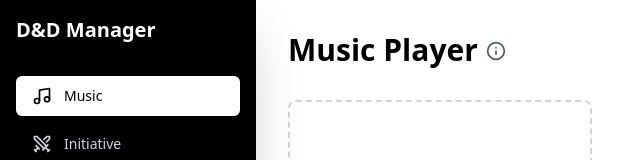
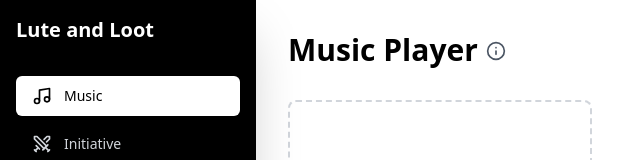
Before and after one commit to josewenzel/dnd-manager, a Next.js app: page / in a window 1280 px wide. Shown: the top 160 px of the page, without its empty margins (0-640 px from the left). Built offline with nearby package versions, Linux system fonts and the light colour scheme.

Commit message:
Rebrand app from 'D&D Manager' to 'Lute and Loot'

```diff
--- a/app/layout.tsx
+++ b/app/layout.tsx
@@ -3,7 +3,7 @@
 import "./globals.css";
 
 export const metadata: Metadata = {
-  title: "D&D Manager",
+  title: "Lute and Loot",
   description: "Manage your D&D sessions",
 };
 
--- a/components/layout/sidebar.tsx
+++ b/components/layout/sidebar.tsx
@@ -39,7 +39,7 @@
   return (
     <>
       <div className="md:hidden fixed top-0 left-0 right-0 bg-black p-4 flex items-center justify-between shadow-lg z-50">
-        <h1 className="text-xl font-bold text-white">D&D Manager</h1>
+        <h1 className="text-xl font-bold text-white">Lute and Loot</h1>
         <button
           onClick={() => setIsOpen(!isOpen)}
           className="text-white p-2"
@@ -73,7 +73,7 @@
         `}
       >
         <div className="mb-8 hidden md:block">
-          <h1 className="text-xl font-bold text-white">D&D Manager</h1>
+          <h1 className="text-xl font-bold text-white">Lute and Loot</h1>
         </div>
 
         <nav className="flex-1 space-y-2">
--- a/package.json
+++ b/package.json
@@ -1,5 +1,5 @@
 {
-  "name": "my-dnd-manager",
+  "name": "lute-and-loot",
   "version": "0.1.0",
   "private": true,
   "scripts": {
```
Also changed, not shown: 1 other file (tests, documents, lock files or other folders).
